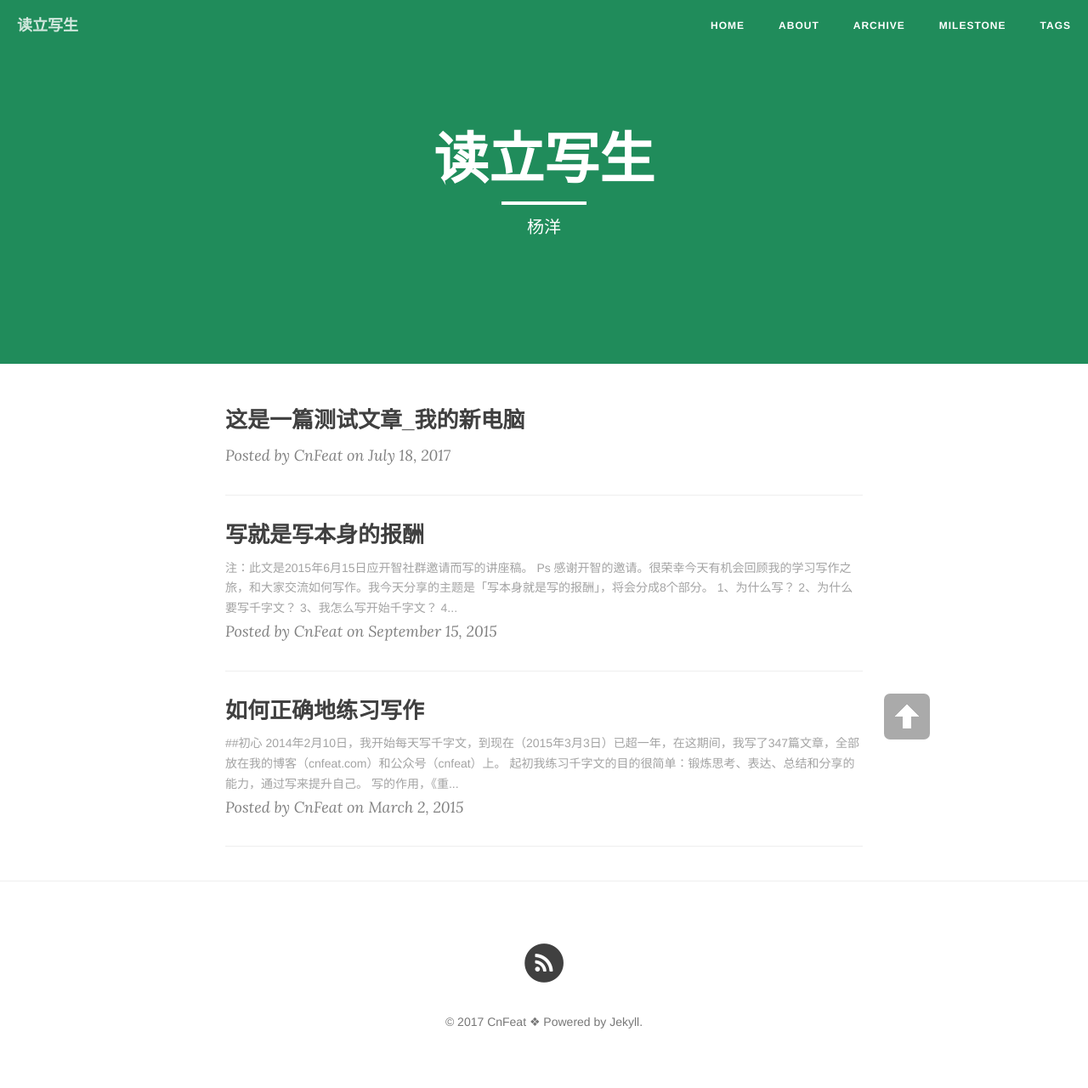
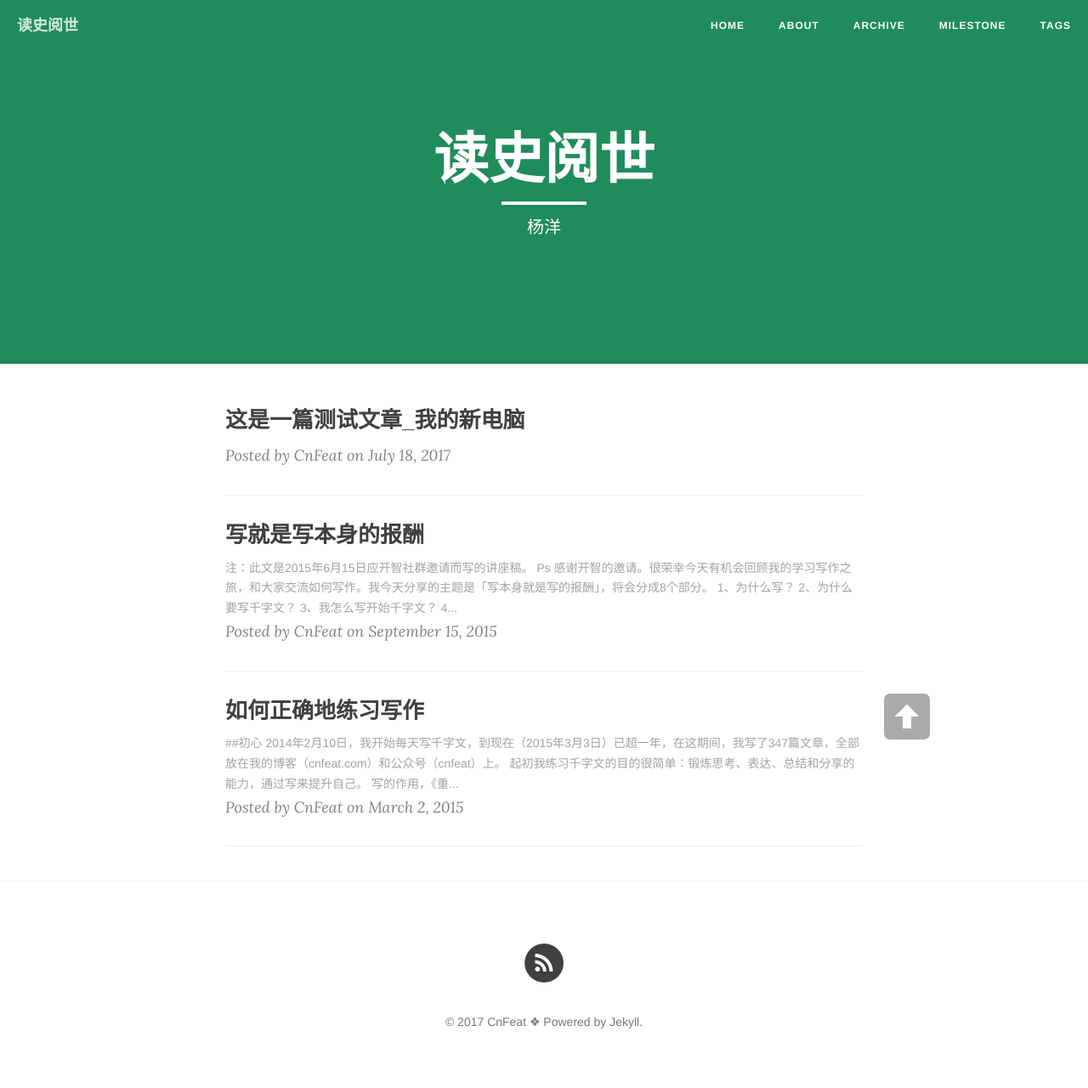
Before and after one commit to yangyangxian/yangyangxian.github.io, a Jekyll site: the page built from index.html, in a window 1280 px wide. Shown: the whole page at 85% size. Built offline with Jekyll 4.4.1, drawn with Linux system fonts in a browser that asks for light colours; nearby versions of some CDN libraries; the list of posts is cut into pages by our own code.

Commit message:
Modify some meta data

```diff
--- a/Interview.html
+++ b/Interview.html
@@ -1,7 +1,7 @@
 ---
 layout: page
 header-img: "img/birds.jpg"
-description: "读立写生"
+description: "读史阅世"
 permalink: Interview.html
 ---
 
--- a/_config.yml
+++ b/_config.yml
@@ -1,8 +1,8 @@
 # Site settings
-title: 读立写生
+title: 读史阅世
 header-img: "img/green.jpg"
 tagline: "cn"
-description: "陈素封|读而立·写而生"
+description: "杨洋|Here lies one whose name is written on coke"
 baseurl: ""
 url: "http://cnfeat"
 
```
